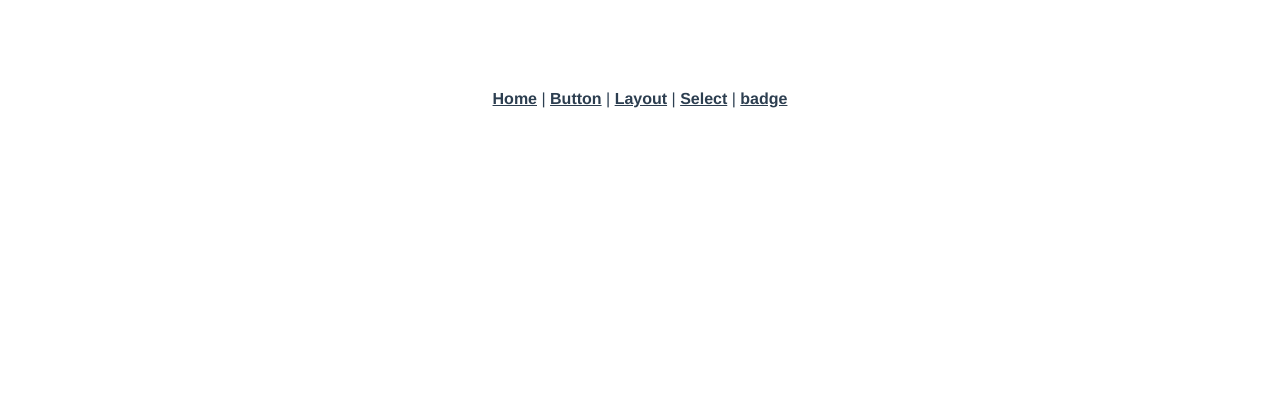
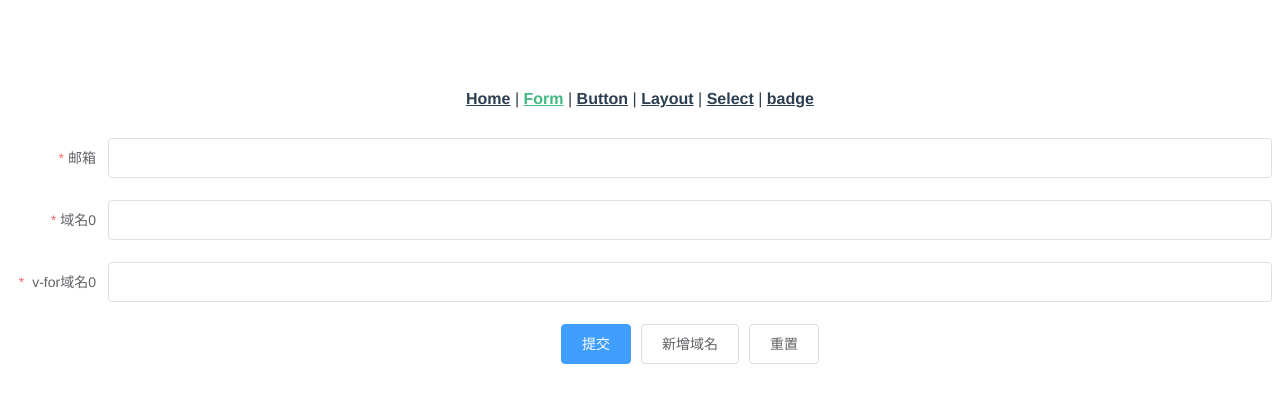
Before and after one commit to JacobHsu/element, a Vue app: page /form in a window 1280 px wide. Shown: the top 402 px of the page. Built offline with nearby package versions, Linux system fonts and the light colour scheme.

Commit message:
https://element.eleme.io/#/zh-CN/component/form

```diff
--- a/src/App.vue
+++ b/src/App.vue
@@ -2,6 +2,7 @@
   <div id="app">
     <div id="nav">
       <router-link to="/">Home</router-link> |
+      <router-link to="/form">Form</router-link> |
       <router-link to="/button">Button</router-link> |
       <router-link to="/layout">Layout</router-link> |
       <router-link to="/select">Select</router-link> |
--- a/src/router.js
+++ b/src/router.js
@@ -13,6 +13,11 @@ export default new Router({
         path: '/',
         name: 'home',
         component: Home
+      },
+      {
+        path: '/form',
+        name: 'form',
+        component: () => import('./views/Form.vue')
       },
       {
         path: '/button',
--- /dev/null
+++ b/src/views/Form.vue
@@ -0,0 +1,88 @@
+<template>
+  <div>
+    <el-form :model="dynamicValidateForm" ref="dynamicValidateForm" label-width="100px" class="demo-dynamic">
+        <el-form-item
+            prop="email"
+            label="邮箱"
+            :rules="[
+            { required: true, message: '请输入邮箱地址', trigger: 'blur' },
+            { type: 'email', message: '请输入正确的邮箱地址', trigger: ['blur', 'change'] }
+            ]"
+        >
+            <el-input v-model="dynamicValidateForm.email"></el-input>
+        </el-form-item>
+        <!--注意正常验证表单项是prop，而这里是:prop。
+:prop="'productGroup.'+index+'.num'"是拼接的形式，前面是v-for绑定的数组，中间是数组索引index，最后是表单项绑定的v-model的名称，然后用点.把它们连接起来。这三项都必须保证正确，错一个都无法验证。-->
+        <el-form-item
+            v-for="(domain, index) in dynamicValidateForm.domains"
+            :label="'域名' + index"
+            :key="domain.key"
+            :prop="'domains.' + index + '.value'"
+            :rules="[
+                {required: true, message: '域名不能为空', trigger: 'blur'},
+                {max:2, message: '長度至多為2'}
+            ]"
+        >
+            <el-input v-model="domain.value"></el-input>
+        </el-form-item>
+        <el-form-item
+            v-for="(domain, index) in vForData"
+            :label="' v-for域名' + index"
+            :key="domain.key"
+            :prop="'domains.' + index + '.value'"
+            :rules="[
+                {required: true, message: 'v-for域名不能为空', trigger: 'blur'},
+                {max:3, message: '長度至多為3', trigger: 'change'}
+            ]"
+        >
+            <el-input v-model="domain.value"></el-input>
+        </el-form-item>
+        <el-form-item>
+            <el-button type="primary" @click="submitForm('dynamicValidateForm')">提交</el-button>
+            <el-button @click="addDomain">新增域名</el-button>
+            <el-button @click="resetForm('dynamicValidateForm')">重置</el-button>
+        </el-form-item>
+    </el-form>
+  </div>
+</template>
+
+
+<script>
+  export default {
+    name: "form",
+    data() {
+      return {
+        vForData: [{
+            value: ''
+        }],
+        dynamicValidateForm: {
+          domains: [{
+            value: ''
+          }],
+          email: ''
+        }
+      };
+    },
+    methods: {
+      submitForm(formName) {
+        this.$refs[formName].validate((valid) => {
+          if (valid) {
+            alert('submit!');
+          } else {
+            console.log('error submit!!');
+            return false;
+          }
+        });
+      },
+      resetForm(formName) {
+        this.$refs[formName].resetFields();
+      },
+      addDomain() {
+        this.dynamicValidateForm.domains.push({
+          value: '',
+          key: Date.now()
+        });
+      }
+    }
+  }
+</script>
```
